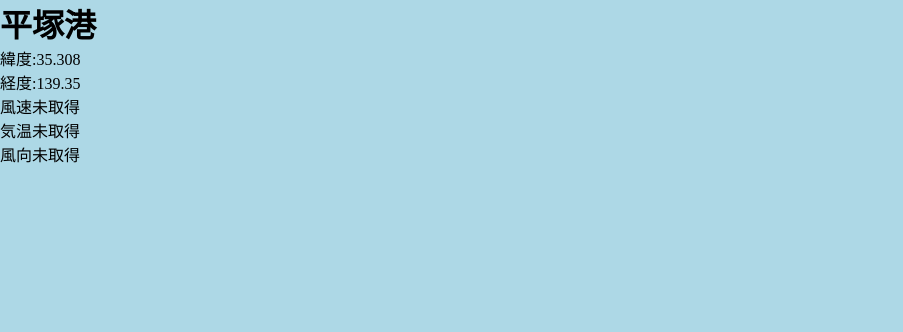
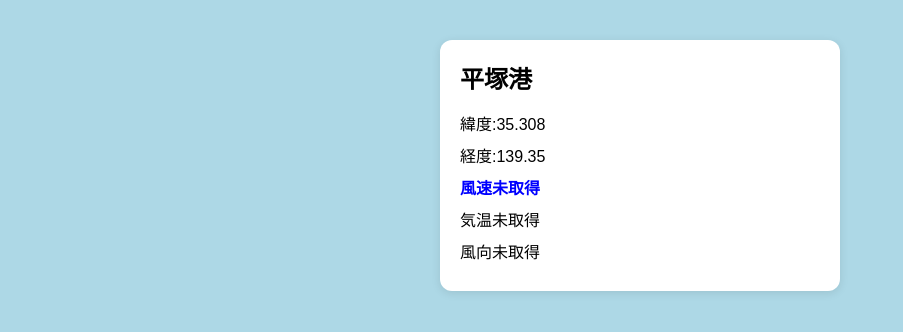
Before and after one commit to shunsekai/departure-checker, a React (Vite) app: page /ports/hiratsuka in a window 1280 px wide. Shown: the top 332 px of the page, without its empty margins (0-903 px from the left). Built offline with nearby package versions, Linux system fonts and the light colour scheme; no server answers.

Commit message:
add portDetail css

```diff
--- a/src/pages/PortDetail.tsx
+++ b/src/pages/PortDetail.tsx
@@ -1,22 +1,23 @@
 import { useParams } from "react-router-dom";
 import { ports } from "../data/ports";
 import { useState, useEffect } from "react";
+import styles from "./portDetail.module.css";
 
 export default function PortDetail() {
   const { portId } = useParams();
   const port = ports.find((port) => port.id === portId);
   const [windSpeed, setWindSpeed] = useState<number | null>(null);
-  const [temperature, setTempature] = useState<number | null>(null);
+  const [temperature, setTemperature] = useState<number | null>(null);
   const [windDirection, setWindDirection] = useState<number | null>(null);
   useEffect(() => {
     const fetchWeather = async () => {
       if (!port) return;
-      const responce = await fetch(
+      const response = await fetch(
         `https://api.open-meteo.com/v1/forecast?latitude=${port.lat}&longitude=${port.lon}&current=wind_speed_10m,temperature_2m,wind_direction_10m`,
       );
-      const data = await responce.json();
+      const data = await response.json();
       setWindSpeed(data.current.wind_speed_10m);
-      setTempature(data.current.temperature_2m);
+      setTemperature(data.current.temperature_2m);
       setWindDirection(data.current.wind_direction_10m);
     };
     fetchWeather();
@@ -25,13 +26,17 @@ export default function PortDetail() {
     return <h1>港が見つかりません</h1>;
   }
   return (
-    <div>
-      <h1>{port.name}</h1>
-      <p>緯度:{port.lat}</p>
-      <p>経度:{port.lon}</p>
-      <p>{windSpeed !== null ? `風速:${windSpeed}` : "風速未取得"}</p>
-      <p>{temperature !== null ? `気温:${temperature}` : "気温未取得"}</p>
-      <p>{windSpeed !== null ? `風向:${windDirection}` : "風向未取得"}</p>
+    <div className={styles.portCard}>
+      <h1 className={styles.title}>{port.name}</h1>
+      <div className={styles.info}>
+        <p>緯度:{port.lat}</p>
+        <p>経度:{port.lon}</p>
+        <p className={styles.wind}>
+          {windSpeed !== null ? `風速:${windSpeed}` : "風速未取得"}
+        </p>
+        <p>{temperature !== null ? `気温:${temperature}` : "気温未取得"}</p>
+        <p>{windDirection !== null ? `風向:${windDirection}` : "風向未取得"}</p>
+      </div>
     </div>
   );
 }
--- /dev/null
+++ b/src/pages/portDetail.module.css
@@ -0,0 +1,21 @@
+.portCard {
+  max-width: 400px;
+  margin: 40px auto;
+  padding: 20px;
+  background: white;
+  border-radius: 12px;
+  box-shadow: 0 2px 10px rgba(0, 0, 0, 0.1);
+  font-family: sans-serif;
+}
+.title {
+  font-size: 24px;
+  margin-bottom: 16px;
+}
+.info p {
+  margin: 8px 0;
+  font-size: 16px;
+}
+.wind {
+  font-weight: bold;
+  color: blue;
+}
```
